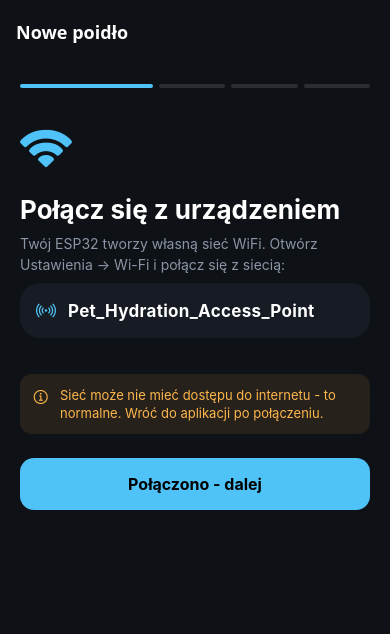
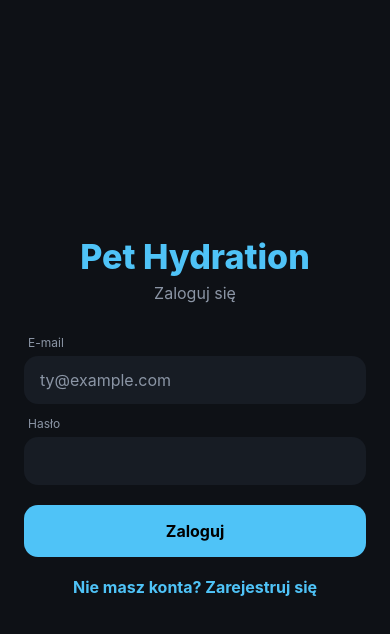
Before and after one commit to DamianArcipowski/pet-hydration-mobile, a React Native app in the folder mobile-app/: screen /Auth in a window 390 px wide. Shown: the top 634 px of the page. Built offline with nearby package versions, Linux system fonts and the light colour scheme; no server answers.

Commit message:
Added authorisation and sessions based on Bearer tokens. Removed user_id from all endpoints. Removed workaround from App.js which allowed to temporary skip configuration process. Created AuthScreen for sign in/sign up process

```diff
--- a/mobile-app/App.js
+++ b/mobile-app/App.js
@@ -1,14 +1,19 @@
 import { DarkTheme, NavigationContainer } from '@react-navigation/native';
 import { createNativeStackNavigator } from '@react-navigation/native-stack';
 import { StatusBar } from 'expo-status-bar';
+import { useCallback, useEffect, useMemo, useState } from 'react';
+import { ActivityIndicator, View } from 'react-native';
 import { SafeAreaProvider } from 'react-native-safe-area-context';
 
+import { API_URL, apiFetch, clearToken, loadToken, saveToken, setUnauthorizedHandler } from './src/api';
+import { AuthContext } from './src/auth';
 import { colors } from './src/theme';
 import AddDeviceScreen from './src/screens/AddDeviceScreen';
+import AuthScreen from './src/screens/AuthScreen';
 import CalibrationScreen from './src/screens/CalibrationScreen';
+import DeviceListScreen from './src/screens/DeviceListScreen';
 import HomeScreen from './src/screens/HomeScreen';
 import StatsScreen from './src/screens/StatsScreen';
-import DeviceListScreen from './src/screens/DeviceListScreen';
 
 const Stack = createNativeStackNavigator();
 
@@ -24,30 +29,62 @@ const navTheme = {
   },
 };
 
-// temporary
-import { useEffect, useState } from 'react';
-import { ActivityIndicator, View } from 'react-native';
-
-const API_URL = process.env.EXPO_PUBLIC_API_URL;
-const USER_ID = 1;
-
 export default function App() {
-  // temporary solution to skip device configuration, later will be replaced with authentication system
+  const [booting, setBooting]             = useState(true);
+  const [token, setToken]                 = useState(null);
   const [startDeviceId, setStartDeviceId] = useState(undefined);
 
   useEffect(() => {
     (async () => {
       try {
-        const res = await fetch(`${API_URL}/devices?user_id=${USER_ID}`);
+        const saved = await loadToken();
+        if (saved) {
+          const res = await apiFetch(`${API_URL}/auth/me`);
+          if (res.ok) setToken(saved);
+          else await clearToken();
+        }
+      } catch {}
+      finally {
+        setBooting(false);
+      }
+    })();
+  }, []);
+
+  useEffect(() => {
+    if (!token) return;
+    setStartDeviceId(undefined);
+    (async () => {
+      try {
+        const res = await apiFetch(`${API_URL}/devices`);
         const devices = res.ok ? await res.json() : [];
         setStartDeviceId(devices.length > 0 ? devices[0].id : null);
       } catch {
         setStartDeviceId(null);
       }
     })();
+  }, [token]);
+
+  const signIn = useCallback(async (newToken) => {
+    await saveToken(newToken);
+    setToken(newToken);
   }, []);
 
-  if (startDeviceId === undefined) {
+  const signOut = useCallback(async () => {
+    try { await apiFetch(`${API_URL}/auth/logout`, { method: 'POST' }); } catch {}
+    await clearToken();
+    setToken(null);
+  }, []);
+
+  useEffect(() => {
+    setUnauthorizedHandler(async () => {
+      await clearToken();
+      setToken(null);
+    });
+  }, []);
+
+  const auth = useMemo(() => ({ signIn, signOut }), [signIn, signOut]);
+
+  if (booting || (token && startDeviceId === undefined)) {
     return (
       <View style={{ flex: 1, backgroundColor: colors.bg, justifyContent: 'center', alignItems: 'center' }}>
         <ActivityIndicator color={colors.accent} />
@@ -56,50 +93,48 @@ export default function App() {
   }
 
   return (
+    <AuthContext.Provider value={auth}>
       <SafeAreaProvider>
         <StatusBar style="light" />
         <NavigationContainer theme={navTheme}>
           <Stack.Navigator
-          initialRouteName={startDeviceId ? 'Home' : 'AddDevice'} // temporary
+            key={token ? 'app' : 'auth'}
+            initialRouteName={!token ? 'Auth' : startDeviceId ? 'Home' : 'AddDevice'}
             screenOptions={{
-            headerStyle:      { backgroundColor: colors.bg },
-            headerTintColor:  colors.text,
+              headerStyle:         { backgroundColor: colors.bg },
+              headerTintColor:     colors.text,
               headerShadowVisible: false,
-            headerTitleStyle: { fontWeight: '700' },
-            contentStyle:     { backgroundColor: colors.bg },
+              headerTitleStyle:    { fontWeight: '700' },
+              contentStyle:        { backgroundColor: colors.bg },
             }}
           >
+            {!token ? (
+              <Stack.Screen name="Auth" component={AuthScreen} options={{ headerShown: false }} />
+            ) : (
+              <>
                 <Stack.Screen
                   name="AddDevice"
                   component={AddDeviceScreen}
                   options={{ title: 'Nowe poidło' }}
                 />
-          <Stack.Screen
-            name="Calibration"
-            component={CalibrationScreen}
-          />
-          {/*<Stack.Screen
-            name="Home"
-            component={HomeScreen}
-          />*/}
-          {/* temporary */}
+                <Stack.Screen name="Calibration" component={CalibrationScreen} />
                 <Stack.Screen
                   name="Home"
                   component={HomeScreen}
-            initialParams={startDeviceId ? { deviceId: startDeviceId, userId: USER_ID } : undefined}
+                  initialParams={startDeviceId ? { deviceId: startDeviceId } : undefined}
                   options={{ headerShown: false }}
                 />
-          <Stack.Screen
-            name="Stats"
-            component={StatsScreen}
-          />
+                <Stack.Screen name="Stats" component={StatsScreen} />
                 <Stack.Screen
                   name="DeviceList"
                   component={DeviceListScreen}
                   options={{ title: 'Moje urządzenia' }}
                 />
+              </>
+            )}
           </Stack.Navigator>
         </NavigationContainer>
       </SafeAreaProvider>
+    </AuthContext.Provider>
   );
 }
--- a/mobile-app/app.json
+++ b/mobile-app/app.json
@@ -17,7 +17,8 @@
       "favicon": "./assets/favicon.png"
     },
     "plugins": [
-      "expo-status-bar"
+      "expo-status-bar",
+      "expo-secure-store"
     ]
   }
 }
--- /dev/null
+++ b/mobile-app/src/api.js
@@ -0,0 +1,35 @@
+import * as SecureStore from 'expo-secure-store';
+
+export const API_URL = process.env.EXPO_PUBLIC_API_URL;
+
+const TOKEN_KEY = 'pethydration_token';
+let token = null;
+let onUnauthorized = null;
+
+export async function loadToken() {
+  token = await SecureStore.getItemAsync(TOKEN_KEY);
+  return token;
+}
+
+export async function saveToken(newToken) {
+  token = newToken;
+  await SecureStore.setItemAsync(TOKEN_KEY, newToken);
+}
+
+export async function clearToken() {
+  token = null;
+  await SecureStore.deleteItemAsync(TOKEN_KEY);
+}
+
+export function setUnauthorizedHandler(fn) {
+  onUnauthorized = fn;
+}
+
+export async function apiFetch(url, options = {}) {
+  const headers = { ...(options.headers ?? {}) };
+  if (token) headers.Authorization = `Bearer ${token}`;
+
+  const res = await fetch(url, { ...options, headers });
+  if (res.status === 401 && token && onUnauthorized) onUnauthorized();
+  return res;
+}
--- /dev/null
+++ b/mobile-app/src/auth.js
@@ -0,0 +1,8 @@
+import { createContext, useContext } from 'react';
+
+export const AuthContext = createContext({
+  signIn:  async () => {},
+  signOut: async () => {},
+});
+
+export const useAuth = () => useContext(AuthContext);
--- /dev/null
+++ b/mobile-app/src/screens/AuthScreen.js
@@ -0,0 +1,147 @@
+import React, { useState } from 'react';
+import {
+  KeyboardAvoidingView,
+  Platform,
+  ScrollView,
+  StyleSheet,
+  Text,
+  View,
+} from 'react-native';
+
+import { useAuth } from '../auth';
+import { Button, Field } from '../components/ui';
+import { colors } from '../theme';
+import { API_URL, apiFetch } from '../api';
+
+const PASSWORD_MIN_LEN = 8;
+
+export default function AuthScreen() {
+  const { signIn } = useAuth();
+
+  const [mode, setMode]         = useState('login');
+  const [email, setEmail]       = useState('');
+  const [password, setPassword] = useState('');
+  const [password2, setPassword2] = useState('');
+  const [error, setError]       = useState(null);
+  const [loading, setLoading]   = useState(false);
+
+  const isRegister = mode === 'register';
+
+  function switchMode() {
+    setMode(isRegister ? 'login' : 'register');
+    setError(null);
+    setPassword('');
+    setPassword2('');
+  }
+
+  async function submit() {
+    setError(null);
+    const cleanEmail = email.trim().toLowerCase();
+
+    if (!cleanEmail || !password) {
+      setError('Podaj e-mail i hasło.');
+      return;
+    }
+    if (isRegister) {
+      if (password.length < PASSWORD_MIN_LEN) {
+        setError(`Hasło musi mieć co najmniej ${PASSWORD_MIN_LEN} znaków.`);
+        return;
+      }
+      if (password !== password2) {
+        setError('Hasła nie są takie same.');
+        return;
+      }
+    }
+
+    setLoading(true);
+    try {
+      const res = await apiFetch(`${API_URL}/auth/${isRegister ? 'register' : 'login'}`, {
+        method: 'POST',
+        headers: { 'Content-Type': 'application/json' },
+        body: JSON.stringify({ email: cleanEmail, password }),
+      });
+
+      if (res.ok) {
+        const data = await res.json();
+        await signIn(data.token);
+        return;
+      }
+
+      if (res.status === 401)      setError('Nieprawidłowy e-mail lub hasło.');
+      else if (res.status === 409) setError('Ten e-mail jest już zarejestrowany.');
+      else if (res.status === 400) setError('Podaj prawidłowy adres e-mail.');
+      else                         setError('Błąd serwera. Spróbuj ponownie.');
+    } catch {
+      setError('Brak połączenia z serwerem.');
+    } finally {
+      setLoading(false);
+    }
+  }
+
+  return (
+    <KeyboardAvoidingView
+      style={s.screen}
+      behavior={Platform.OS === 'ios' ? 'padding' : undefined}
+    >
+      <ScrollView contentContainerStyle={s.container} keyboardShouldPersistTaps="handled">
+        <Text style={s.logo}>Pet Hydration</Text>
+        <Text style={s.subtitle}>
+          {isRegister ? 'Załóż konto' : 'Zaloguj się'}
+        </Text>
+
+        <Field
+          label="E-mail"
+          value={email}
+          onChangeText={setEmail}
+          placeholder="ty@example.com"
+          keyboardType="email-address"
+          autoCapitalize="none"
+          autoCorrect={false}
+          autoComplete="email"
+        />
+        <Field
+          label="Hasło"
+          value={password}
+          onChangeText={setPassword}
+          placeholder={isRegister ? `min. ${PASSWORD_MIN_LEN} znaków` : ''}
+          secureTextEntry
+          autoCapitalize="none"
+        />
+        {isRegister && (
+          <Field
+            label="Powtórz hasło"
+            value={password2}
+            onChangeText={setPassword2}
+            secureTextEntry
+            autoCapitalize="none"
+          />
+        )}
+
+        {error && <Text style={s.error}>{error}</Text>}
+
+        <View style={s.actions}>
+          <Button
+            title={isRegister ? 'Zarejestruj' : 'Zaloguj'}
+            onPress={submit}
+            loading={loading}
+          />
+          <Button
+            variant="text"
+            title={isRegister ? 'Mam już konto - zaloguj się' : 'Nie masz konta? Zarejestruj się'}
+            onPress={switchMode}
+            disabled={loading}
+          />
+        </View>
+      </ScrollView>
+    </KeyboardAvoidingView>
+  );
+}
+
+const s = StyleSheet.create({
+  screen:    { flex: 1, backgroundColor: colors.bg },
+  container: { flexGrow: 1, justifyContent: 'center', padding: 24 },
+  logo:      { color: colors.accent, fontSize: 34, fontWeight: '800', textAlign: 'center', marginBottom: 6 },
+  subtitle:  { color: colors.muted, fontSize: 16, textAlign: 'center', marginBottom: 32 },
+  error:     { color: colors.bad, fontSize: 13, marginBottom: 12, marginLeft: 4 },
+  actions:   { marginTop: 8, gap: 8 },
+});
--- a/mobile-app/src/screens/DeviceListScreen.js
+++ b/mobile-app/src/screens/DeviceListScreen.js
@@ -10,13 +10,15 @@ import {
   TouchableOpacity,
   View,
 } from 'react-native';
+
 import { Button } from '../components/ui';
 import { colors } from '../theme';
-
-const API_URL = process.env.EXPO_PUBLIC_API_URL;
+import { API_URL, apiFetch } from '../api';
+import { useAuth } from '../auth';
 
 export default function DeviceListScreen({ route, navigation }) {
-  const { userId = 1, deviceId: currentId } = route.params ?? {};
+  const { deviceId: currentId } = route.params ?? {};
+  const { signOut } = useAuth();
 
   const [devices, setDevices]       = useState([]);
   const [loading, setLoading]       = useState(true);
@@ -26,7 +28,7 @@ export default function DeviceListScreen({ route, navigation }) {
   const load = useCallback(async () => {
     setError(null);
     try {
-      const res = await fetch(`${API_URL}/devices?user_id=${userId}`);
+      const res = await apiFetch(`${API_URL}/devices`);
       if (!res.ok) throw new Error();
       setDevices(await res.json());
     } catch {
@@ -34,7 +36,7 @@ export default function DeviceListScreen({ route, navigation }) {
     } finally {
       setLoading(false);
     }
-  }, [userId]);
+  }, []);
 
   useFocusEffect(useCallback(() => { load(); }, [load]));
 
@@ -47,7 +49,7 @@ export default function DeviceListScreen({ route, navigation }) {
   function openDevice(id) {
     navigation.reset({
       index: 0,
-      routes: [{ name: 'Home', params: { deviceId: id, userId } }],
+      routes: [{ name: 'Home', params: { deviceId: id } }],
     });
   }
 
@@ -96,6 +98,7 @@ export default function DeviceListScreen({ route, navigation }) {
 
       <View style={s.footer}>
         <Button title="Dodaj nowe urządzenie" onPress={() => navigation.navigate('AddDevice')} />
+        <Button variant="text" title="Wyloguj się" onPress={signOut} />
       </View>
     </View>
   );
@@ -114,5 +117,5 @@ const s = StyleSheet.create({
   mac:         { color: colors.muted, fontSize: 12, fontFamily: 'monospace' },
   activeBadge: { color: colors.accent, fontSize: 12, fontWeight: '600' },
 
-  footer:      { padding: 20, paddingTop: 0 },
+  footer:      { padding: 20, paddingTop: 0, gap: 4 },
 });
--- a/mobile-app/src/screens/HomeScreen.js
+++ b/mobile-app/src/screens/HomeScreen.js
@@ -1,5 +1,5 @@
 import { Ionicons } from '@expo/vector-icons';
-import React, { useCallback, useEffect, useState } from 'react';
+import { useCallback, useEffect, useState } from 'react';
 import {
   Modal,
   RefreshControl,
@@ -10,14 +10,15 @@ import {
   TouchableOpacity,
   View,
 } from 'react-native';
+
 import { Panel } from '../components/ui';
 import { colors } from '../theme';
+import { API_URL, apiFetch } from '../api';
 
-const API_URL = process.env.EXPO_PUBLIC_API_URL;
 const POLL_MS = 10_000;
 
 export default function HomeScreen({ route, navigation }) {
-  const { deviceId, userId = 1 } = route.params ?? {};
+  const { deviceId } = route.params ?? {};
 
   const [device, setDevice]   = useState(null);
   const [pet, setPet]         = useState(null);
@@ -33,10 +34,10 @@ export default function HomeScreen({ route, navigation }) {
   const load = useCallback(async () => {
     try {
       const [devRes, petRes, readRes, intakeRes] = await Promise.all([
-        fetch(`${API_URL}/devices?user_id=${userId}`),
-        fetch(`${API_URL}/devices/${deviceId}/pet?user_id=${userId}`),
-        fetch(`${API_URL}/devices/${deviceId}/readings/latest`),
-        fetch(`${API_URL}/devices/${deviceId}/readings/intake/today`),
+        apiFetch(`${API_URL}/devices`),
+        apiFetch(`${API_URL}/devices/${deviceId}/pet`),
+        apiFetch(`${API_URL}/devices/${deviceId}/readings/latest`),
+        apiFetch(`${API_URL}/devices/${deviceId}/readings/intake/today`),
       ]);
 
       if (devRes.ok) {
@@ -50,7 +51,7 @@ export default function HomeScreen({ route, navigation }) {
         setIntake(data.total_ml ?? 0);
       }
     } catch {}
-  }, [deviceId, userId]);
+  }, [deviceId]);
 
   useEffect(() => {
     load();
@@ -81,8 +82,8 @@ export default function HomeScreen({ route, navigation }) {
     }
     setSaving(true);
     try {
-      const res = await fetch(
-        `${API_URL}/devices/${deviceId}/pet/weight?user_id=${userId}`,
+      const res = await apiFetch(
+        `${API_URL}/devices/${deviceId}/pet/weight`,
         {
           method: 'POST',
           headers: { 'Content-Type': 'application/json' },
@@ -161,17 +162,17 @@ export default function HomeScreen({ route, navigation }) {
         <Tile
           icon="stats-chart-outline"
           label="Statystyki"
-          onPress={() => navigation.navigate('Stats', { deviceId, userId })}
+          onPress={() => navigation.navigate('Stats', { deviceId })}
         />
         <Tile
           icon="settings-outline"
           label="Konfiguracja"
-          onPress={() => navigation.navigate('DeviceSettings', { deviceId, userId })}
+          onPress={() => navigation.navigate('DeviceSettings', { deviceId })}
         />
         <Tile
           icon="list-outline"
           label="Moje urządzenia"
-          onPress={() => navigation.navigate('DeviceList', { userId, deviceId })}
+          onPress={() => navigation.navigate('DeviceList', { deviceId })}
         />
       </View>
 
--- a/mobile-app/src/screens/StatsScreen.js
+++ b/mobile-app/src/screens/StatsScreen.js
@@ -9,10 +9,11 @@ import {
   TouchableOpacity,
   View,
 } from 'react-native';
+
 import { Panel } from '../components/ui';
 import { colors } from '../theme';
+import { API_URL, apiFetch } from '../api';
 
-const API_URL  = process.env.EXPO_PUBLIC_API_URL;
 const SCREEN_W = Dimensions.get('window').width;
 const CHART_W  = SCREEN_W - 40 - 32;
 const CHART_H  = 120;
@@ -30,7 +31,7 @@ const PERIODS = [
 const LABEL_STEP = { day: 6, week: 1, month: 7 };
 
 export default function StatsScreen({ route }) {
-  const { deviceId, userId = 1 } = route.params ?? {};
+  const { deviceId } = route.params ?? {};
 
   const [period, setPeriod]       = useState('day');
   const [intake, setIntake]       = useState(null);
@@ -42,7 +43,7 @@ export default function StatsScreen({ route }) {
   const loadIntake = useCallback(async () => {
     setLoadingI(true);
     try {
-      const res = await fetch(`${API_URL}/devices/${deviceId}/readings/intake?period=${period}`);
+      const res = await apiFetch(`${API_URL}/devices/${deviceId}/readings/intake?period=${period}`);
       setIntake(res.ok ? await res.json() : null);
     } catch { setIntake(null); }
     finally { setLoadingI(false); }
@@ -52,8 +53,8 @@ export default function StatsScreen({ route }) {
     setLoadingW(true);
     try {
       const [histRes, petRes] = await Promise.all([
-        fetch(`${API_URL}/devices/${deviceId}/pet/weight/history?period=${period}`),
-        fetch(`${API_URL}/devices/${deviceId}/pet?user_id=${userId}`),
+        apiFetch(`${API_URL}/devices/${deviceId}/pet/weight/history?period=${period}`),
+        apiFetch(`${API_URL}/devices/${deviceId}/pet`),
       ]);
       setPetWeight(histRes.ok ? await histRes.json() : null);
       if (petRes.ok) {
@@ -64,7 +65,7 @@ export default function StatsScreen({ route }) {
       }
     } catch { setPetWeight(null); setLatestKg(null); }
     finally { setLoadingW(false); }
-  }, [deviceId, userId, period]);
+  }, [deviceId, period]);
 
   useEffect(() => {
     loadIntake();
```
Also changed, not shown: mobile-app/src/screens/AddDeviceScreen.js (+6 -5 lines), mobile-app/src/screens/CalibrationScreen.js (+6 -7 lines). Lines whose indentation alone changed are shown as unchanged.
